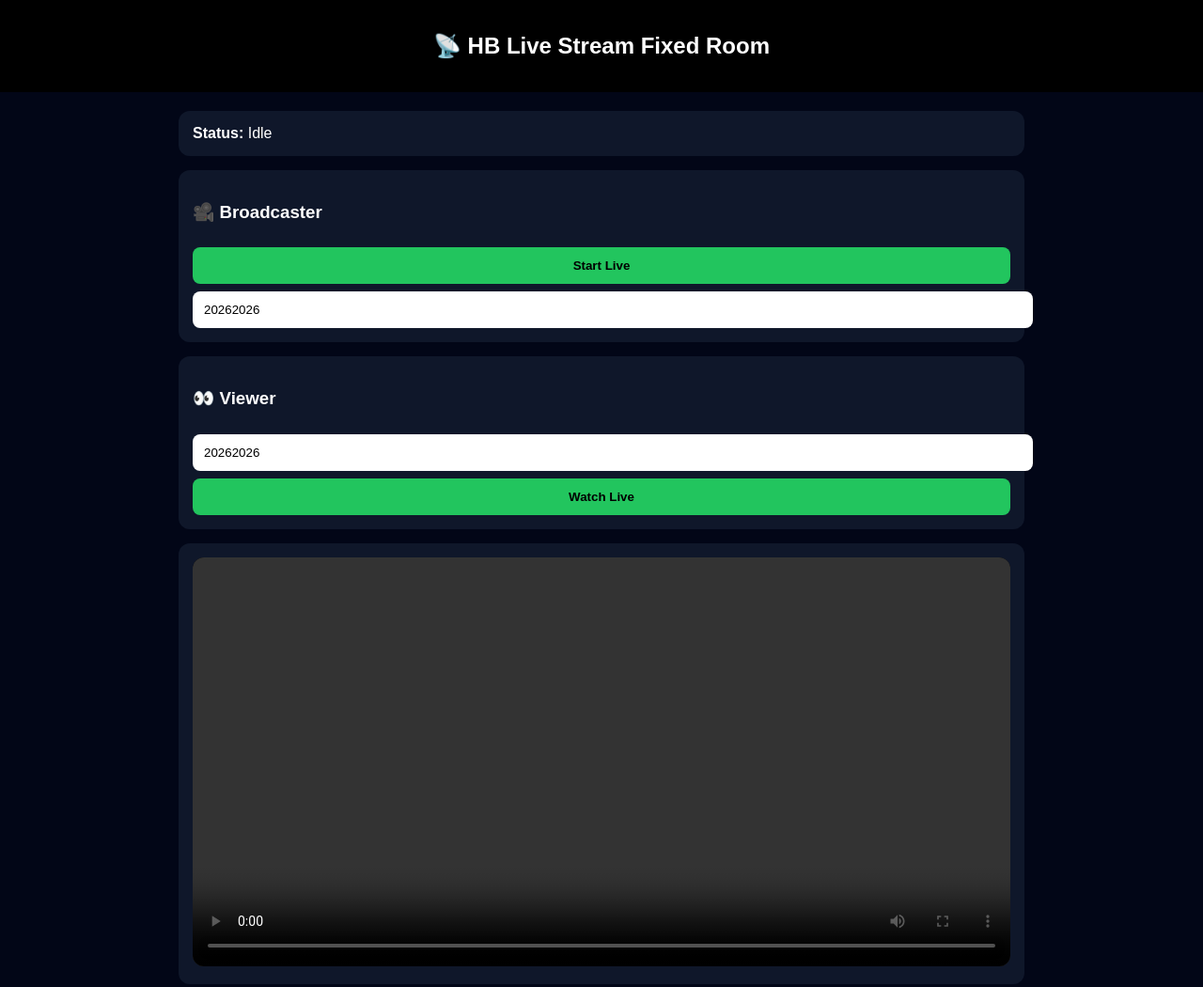
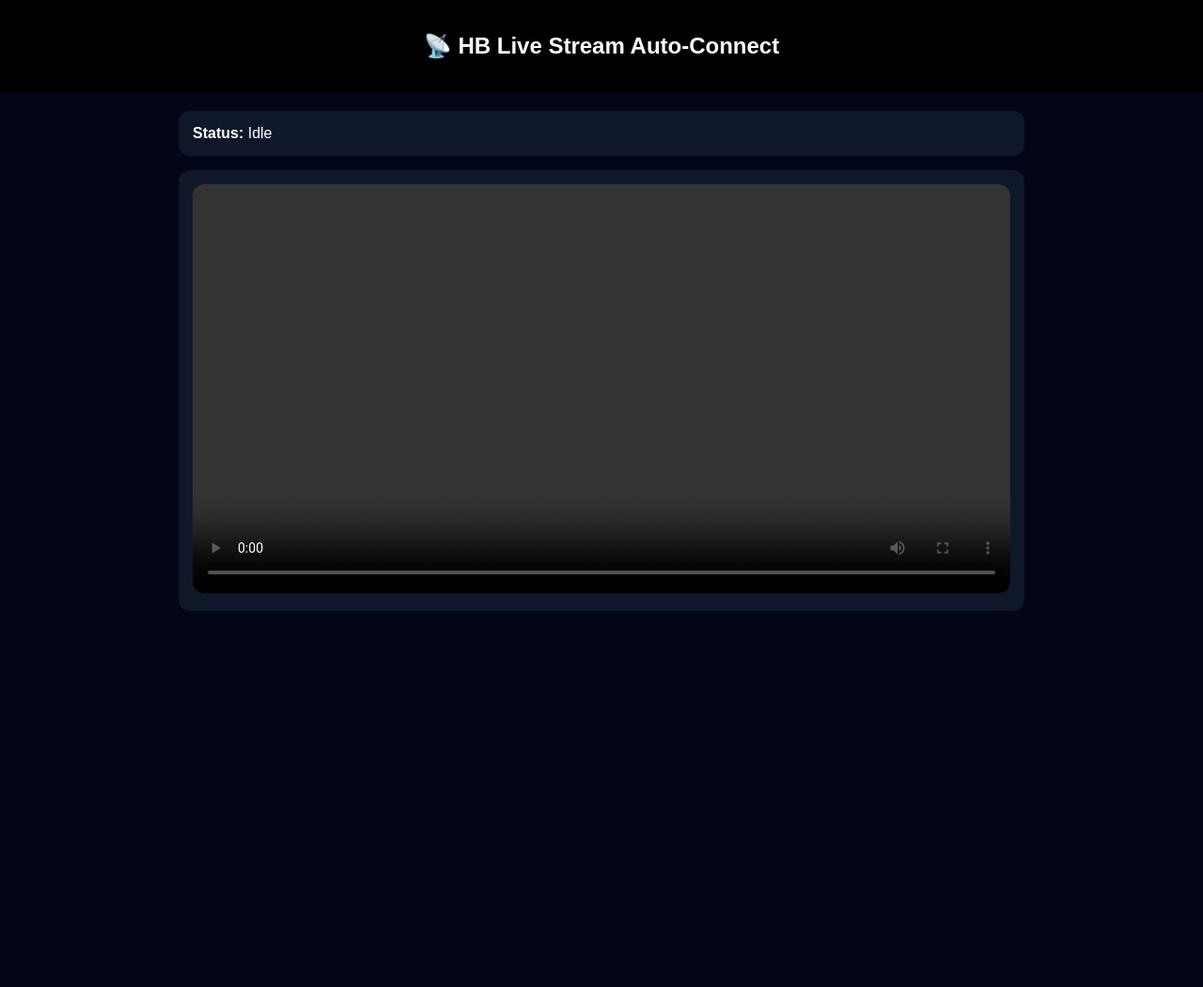
Before and after one commit to Honest40/video-chart, a plain HTML site: page index.html in a window 1280 px wide. Shown: the whole page at 94% size. After the commit the page ends 800 px from the top, so only its background shows below. Drawn offline with Linux system fonts and the light colour scheme; no server answers.

Commit message:
Update index.html

```diff
--- a/index.html
+++ b/index.html
@@ -2,7 +2,7 @@
 <html>
 <head>
 <meta charset="UTF-8">
-<title>HB Live Stream Fixed Room</title>
+<title>HB Live Stream Auto</title>
 <meta name="viewport" content="width=device-width, initial-scale=1.0">
 
 <script src="https://www.gstatic.com/firebasejs/9.23.0/firebase-app-compat.js"></script>
@@ -14,40 +14,23 @@ header{text-align:center;padding:15px;background:black}
 .container{max-width:900px;margin:auto;padding:20px}
 .card{background:#0f172a;padding:15px;border-radius:12px;margin-bottom:15px}
 video{width:100%;background:black;border-radius:12px}
-button,input{width:100%;padding:12px;margin-top:8px;border-radius:8px;border:none}
-button{background:#22c55e;font-weight:bold;cursor:pointer}
-.status{font-size:14px;opacity:.8;margin-top:5px}
+.status{font-size:14px;opacity:.8;margin-top:5px;text-align:center;}
 </style>
 </head>
 
 <body>
 
 <header>
-<h2>📡 HB Live Stream Fixed Room</h2>
+<h2>📡 HB Live Stream Auto-Connect</h2>
 </header>
 
 <div class="container">
-
 <div class="card">
 <b>Status:</b> <span id="status">Idle</span>
 </div>
-
-<div class="card">
-<h3>🎥 Broadcaster</h3>
-<button onclick="startBroadcast()">Start Live</button>
-<input id="roomId" placeholder="Room ID" readonly value="20262026">
-</div>
-
-<div class="card">
-<h3>👀 Viewer</h3>
-<input id="joinId" placeholder="Enter Room ID" value="20262026">
-<button onclick="joinStream()">Watch Live</button>
-</div>
-
 <div class="card">
 <video id="video" autoplay playsinline controls></video>
 </div>
-
 </div>
 
 <script>
@@ -74,39 +57,36 @@ const pc = new RTCPeerConnection({
 
 const video = document.getElementById("video");
 const statusEl = document.getElementById("status");
+const ROOM_ID = "20262026";
+let roomRef;
 
-let roomRef;
 pc.ontrack = e => {
   video.srcObject = e.streams[0];
 };
 
-/* BROADCAST */
-async function startBroadcast(){
-  statusEl.innerText = "Requesting camera…";
+/* AUTO-CONNECT LOGIC */
+async function initStream() {
+  // Check if room exists
+  roomRef = db.collection("rooms").doc(ROOM_ID);
+  const roomSnap = await roomRef.get();
+
+  if (!roomSnap.exists) {
+    // Room does not exist → act as Broadcaster
+    statusEl.innerText = "Starting as Broadcaster…";
     const stream = await navigator.mediaDevices.getUserMedia({video:true,audio:true});
     stream.getTracks().forEach(track => pc.addTrack(track, stream));
     video.srcObject = stream;
 
-  // Fixed Room ID
-  const roomId = "20262026";
-  roomRef = db.collection("rooms").doc(roomId);
-
-  // Create offer
     const offer = await pc.createOffer();
     await pc.setLocalDescription(offer);
 
-  // Write offer to Firestore
     await roomRef.set({ offer: offer.toJSON() });
-  statusEl.innerText = "LIVE 🔴 Room created: " + roomId;
+    statusEl.innerText = "LIVE 🔴 Broadcasting…";
 
-  // Send ICE candidates
-  pc.onicecandidate = e=>{
-    if(e.candidate){
-      roomRef.collection("candidates").add(e.candidate.toJSON());
-    }
+    pc.onicecandidate = e => {
+      if(e.candidate) roomRef.collection("candidates").add(e.candidate.toJSON());
     };
 
-  // Listen for viewer answers
     roomRef.collection("answers").onSnapshot(snapshot=>{
       snapshot.docChanges().forEach(change=>{
         if(change.type==="added"){
@@ -114,37 +94,16 @@ async function startBroadcast(){
         }
       });
     });
-}
 
-/* VIEWER */
-async function joinStream(){
-  const roomId = "20262026";
-  const roomDoc = db.collection("rooms").doc(roomId);
-
-  // Retry in case broadcaster hasn't created it yet
-  let retries = 0;
-  let roomSnap;
-  while(retries < 5){
-    roomSnap = await roomDoc.get();
-    if(roomSnap.exists) break;
-    retries++;
-    await new Promise(r => setTimeout(r, 1000));
-  }
-
-  if(!roomSnap.exists){
-    alert("Room not found. Broadcaster must start first.");
-    return;
-  }
-
-  statusEl.innerText = "Connecting…";
+  } else {
+    // Room exists → act as Viewer
+    statusEl.innerText = "Starting as Viewer…";
 
     const stream = await navigator.mediaDevices.getUserMedia({video:false,audio:false});
     stream.getTracks().forEach(track => pc.addTrack(track, stream));
 
-  pc.onicecandidate = e=>{
-    if(e.candidate){
-      roomDoc.collection("answers").add(e.candidate.toJSON());
-    }
+    pc.onicecandidate = e => {
+      if(e.candidate) roomRef.collection("answers").add(e.candidate.toJSON());
     };
 
     const offer = roomSnap.data().offer;
@@ -153,7 +112,7 @@ async function joinStream(){
     const answer = await pc.createAnswer();
     await pc.setLocalDescription(answer);
 
-  roomDoc.collection("candidates").onSnapshot(snapshot=>{
+    roomRef.collection("candidates").onSnapshot(snapshot=>{
       snapshot.docChanges().forEach(change=>{
         if(change.type==="added"){
           pc.addIceCandidate(new RTCIceCandidate(change.doc.data()));
@@ -163,6 +122,15 @@ async function joinStream(){
 
     statusEl.innerText = "Watching Live ✔";
   }
+}
+
+/* Start automatically after page loads */
+window.addEventListener("load", () => {
+  initStream().catch(err=>{
+    console.error(err);
+    statusEl.innerText = "Error: " + err.message;
+  });
+});
 </script>
 
 </body>
```
Lines whose indentation alone changed are shown as unchanged.
